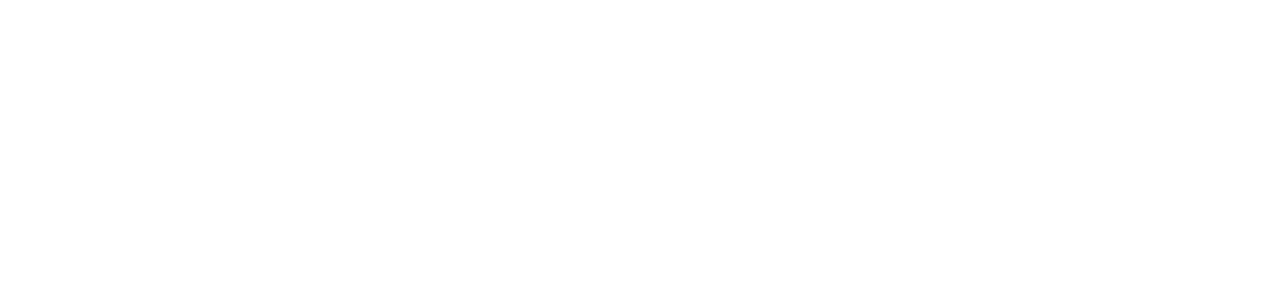
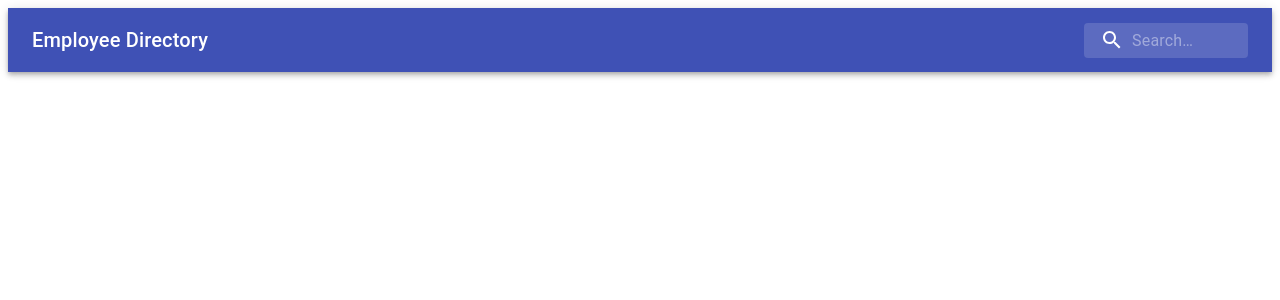
Before and after one commit to dpan-5/hw-19-employee-directory, a React (Create React App) app: page / in a window 1280 px wide. Shown: the top 300 px of the page. Built offline with nearby package versions, Linux system fonts and the light colour scheme.

Commit message:
added material-ui template topbar

```diff
--- a/src/components/Navbar/Navbar.jsx
+++ b/src/components/Navbar/Navbar.jsx
@@ -1,9 +1,90 @@
 import AppBar from '@material-ui/core/AppBar';
+import Toolbar from '@material-ui/core/Toolbar';
+import Typography from '@material-ui/core/Typography';
+import InputBase from '@material-ui/core/InputBase';
+import { fade, makeStyles } from '@material-ui/core/styles';
+import SearchIcon from '@material-ui/icons/Search';
+
+const useStyles = makeStyles((theme) => ({
+  root: {
+    flexGrow: 1,
+  },
+  menuButton: {
+    marginRight: theme.spacing(2),
+  },
+  title: {
+    flexGrow: 1,
+    display: 'none',
+    [theme.breakpoints.up('sm')]: {
+      display: 'block',
+    },
+  },
+  search: {
+    position: 'relative',
+    borderRadius: theme.shape.borderRadius,
+    backgroundColor: fade(theme.palette.common.white, 0.15),
+    '&:hover': {
+      backgroundColor: fade(theme.palette.common.white, 0.25),
+    },
+    marginLeft: 0,
+    width: '100%',
+    [theme.breakpoints.up('sm')]: {
+      marginLeft: theme.spacing(1),
+      width: 'auto',
+    },
+  },
+  searchIcon: {
+    padding: theme.spacing(0, 2),
+    height: '100%',
+    position: 'absolute',
+    pointerEvents: 'none',
+    display: 'flex',
+    alignItems: 'center',
+    justifyContent: 'center',
+  },
+  inputRoot: {
+    color: 'inherit',
+  },
+  inputInput: {
+    padding: theme.spacing(1, 1, 1, 0),
+    // vertical padding + font size from searchIcon
+    paddingLeft: `calc(1em + ${theme.spacing(4)}px)`,
+    transition: theme.transitions.create('width'),
+    width: '100%',
+    [theme.breakpoints.up('sm')]: {
+      width: '12ch',
+      '&:focus': {
+        width: '20ch',
+      },
+    },
+  },
+}));
 
 export default function Navbar() {
-    return (
-        <AppBar>
+  const classes = useStyles();
 
-        </AppBar>
-    );
+  return (
+    <div className={classes.root}>
+      <AppBar position="static">
+        <Toolbar>
+          <Typography className={classes.title} variant="h6" noWrap>
+            Employee Directory
+          </Typography>
+          <div className={classes.search}>
+            <div className={classes.searchIcon}>
+              <SearchIcon />
+            </div>
+            <InputBase
+              placeholder="Search…"
+              classes={{
+                root: classes.inputRoot,
+                input: classes.inputInput,
+              }}
+              inputProps={{ 'aria-label': 'search' }}
+            />
+          </div>
+        </Toolbar>
+      </AppBar>
+    </div>
+  );
 }
```
